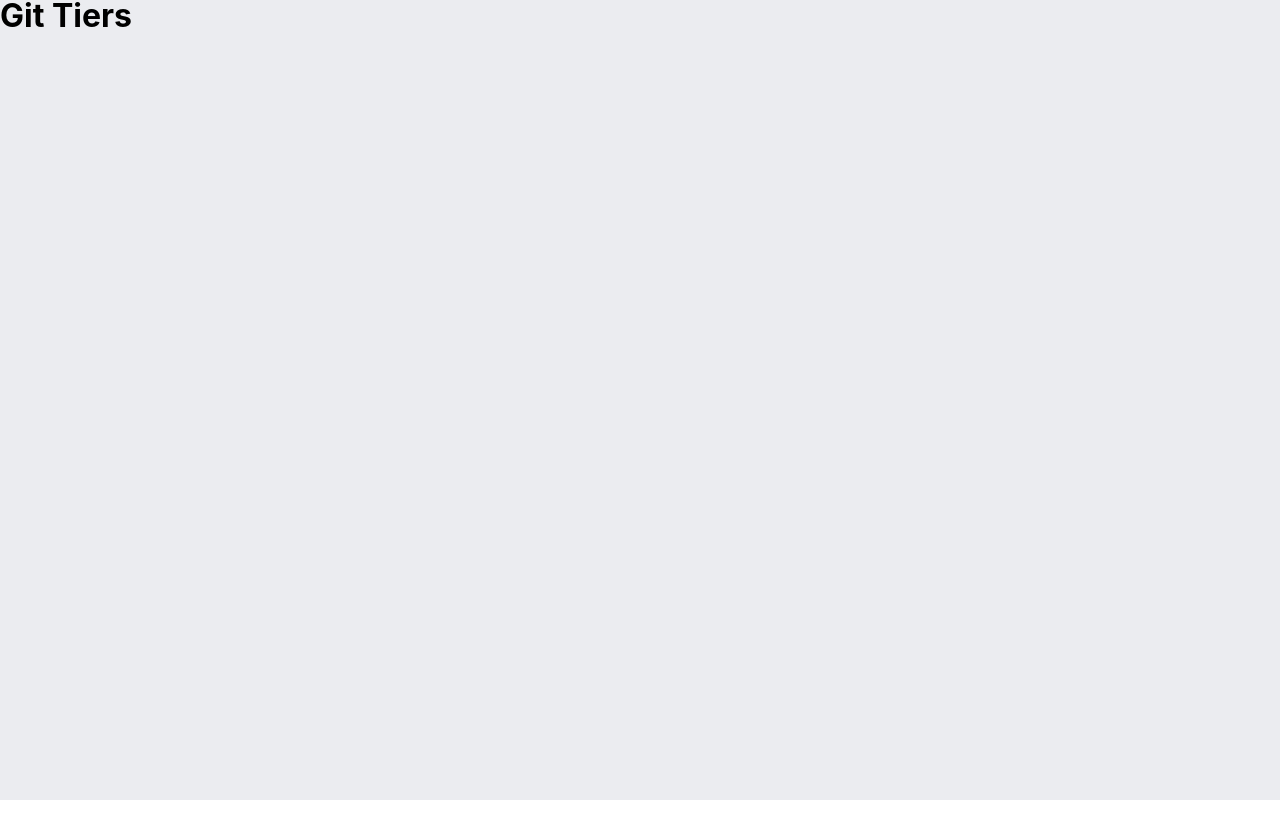
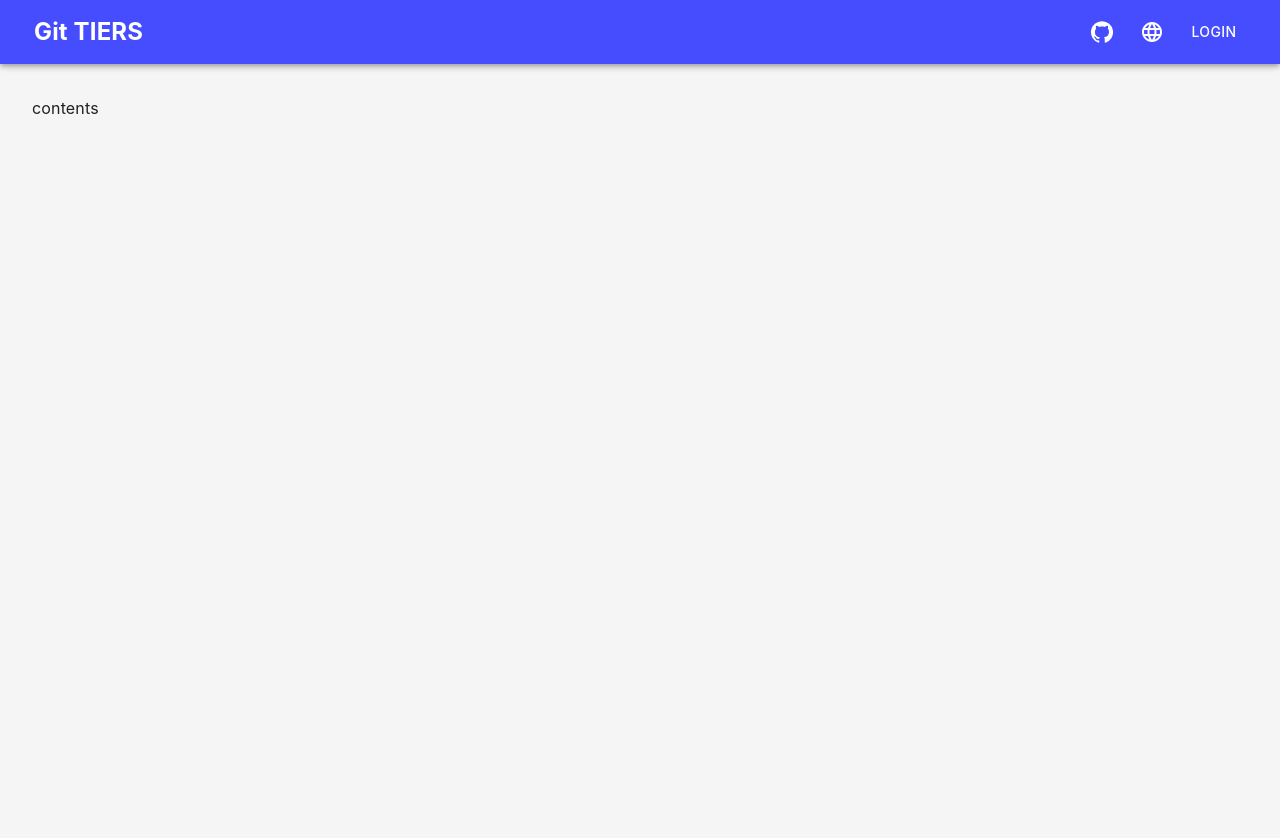
Before and after one commit to git-tiers/gittiers, a Next.js app: page / in a window 1280 px wide. Shown: the top 838 px of the page. Before the commit the page ends 800 px from the top, so only its background shows below. Built offline with nearby package versions, Linux system fonts and the light colour scheme.

Commit message:
feat: 공통 header 구현

```diff
--- a/src/app/layout.tsx
+++ b/src/app/layout.tsx
@@ -4,6 +4,8 @@
 import { Providers } from '@/app/provider';
 import '@/styles/globals.css';
 import '@/styles/reset.css';
+import { Header } from '@/components/common/Header';
+import { Container } from '@/components/common/Container';
 
 export const metadata: Metadata = {
   title: "Git Tiers",
@@ -19,7 +21,10 @@
     <html lang="ko">
       <body>
         <Providers>
-          {children}
+          <Header />
+          <Container>
+            {children}
+          </Container>
         </Providers>
       </body>
     </html>
--- a/src/app/page.tsx
+++ b/src/app/page.tsx
@@ -7,15 +7,13 @@
 export default function MainPage() {
   return (
     <S.Wrapper>
-      <h1>Git Tiers</h1>
+      contents
     </S.Wrapper>
   );
 }
 
 const S = {
   Wrapper: styled.div`
-    position: relative;
-    min-height: 100vh;
-    background-color: ${Color.Bg100};
+
   `,
 }
--- /dev/null
+++ b/src/components/common/Container.tsx
@@ -0,0 +1,28 @@
+'use client';
+
+import React from 'react';
+import Box from '@mui/material/Box';
+import Toolbar from '@mui/material/Toolbar';
+import styled from '@emotion/styled';
+
+import { Color } from '@/styles/color';
+
+export const Container = ({ children }: { children: React.ReactNode }) => {
+  return(
+    <Box component="main">
+      <Toolbar />
+      <S.Inner>
+        {children}
+      </S.Inner>
+    </Box>
+  )
+}
+
+const S = {
+  Inner: styled.div`
+    padding: 32px;
+    position: relative;
+    min-height: 100vh;
+    background-color: ${Color.Bg100};
+  `
+}
--- /dev/null
+++ b/src/components/common/Header.tsx
@@ -0,0 +1,138 @@
+'use client';
+
+import React, { useState } from 'react';
+import { useRouter } from 'next/navigation';
+import AppBar from '@mui/material/AppBar';
+import Box from '@mui/material/Box';
+import CssBaseline from '@mui/material/CssBaseline';
+import Divider from '@mui/material/Divider';
+import Drawer from '@mui/material/Drawer';
+import IconButton from '@mui/material/IconButton';
+import List from '@mui/material/List';
+import ListItem from '@mui/material/ListItem';
+import ListItemIcon from '@mui/material/ListItemIcon';
+import ListItemButton from '@mui/material/ListItemButton';
+import ListItemText from '@mui/material/ListItemText';
+import MenuIcon from '@mui/icons-material/Menu';
+import Toolbar from '@mui/material/Toolbar';
+import Button from '@mui/material/Button';
+import LanguageIcon from '@mui/icons-material/Language';
+import GitHubIcon from '@mui/icons-material/GitHub';
+import LoginIcon from '@mui/icons-material/Login';
+
+import { Color } from '@/styles/color';
+import { Logo } from '@/components/common/Logo';
+
+interface Props {
+  window?: () => Window;
+}
+
+const drawerWidth = 250;
+
+export const Header = (props: Props) => {
+  const { window } = props;
+  const router = useRouter();
+  const [mobileOpen, setMobileOpen] = useState<boolean>(false);
+
+  const handleDrawerToggle = () => {
+    setMobileOpen((prevState) => !prevState);
+  };
+
+  // mobile
+  const drawer = (
+    <Box onClick={handleDrawerToggle} sx={{ textAlign: 'left' }}>
+      <Box sx={{ padding: 2 }}>
+        <Logo />
+      </Box>
+      <Divider />
+      <List>
+        <ListItem>
+          <ListItemIcon style={{minWidth: "30px"}}>
+            <LoginIcon />
+          </ListItemIcon>
+          <ListItemButton sx={{ textAlign: 'left' }}>
+            <ListItemText primary="Login" />
+          </ListItemButton>
+        </ListItem>
+        <ListItem>
+          <ListItemIcon style={{minWidth: "30px"}}>
+            <LanguageIcon />
+          </ListItemIcon>
+          <ListItemButton sx={{ textAlign: 'left' }}>
+            <ListItemText primary="Language" />
+          </ListItemButton>
+        </ListItem>
+        <ListItem>
+          <ListItemIcon style={{minWidth: "30px"}}>
+            <GitHubIcon />
+          </ListItemIcon>
+          <ListItemButton sx={{ textAlign: 'left' }}>
+            <ListItemText primary="GitHub" />
+          </ListItemButton>
+        </ListItem>
+      </List>
+    </Box>
+  );
+
+  const container = window !== undefined ? () => window().document.body : undefined;
+
+  // pc
+  return (
+    <Box sx={{ display: 'flex'}}>
+      <CssBaseline />
+      <AppBar component="nav" style={{background: Color.Primary, padding: "0 10px"}}>
+        <Toolbar>
+          <IconButton
+            color="inherit"
+            aria-label="open drawer"
+            edge="start"
+            onClick={handleDrawerToggle}
+            sx={{ mr: 2, display: { sm: 'none' } }}
+          >
+            <MenuIcon />
+          </IconButton>
+          <div className="flex-box space-between">
+            <Logo />
+            <Box sx={{ display: { xs: 'none', sm: 'block' } }}>
+              <IconButton
+                sx={{ color: '#fff' }}
+                onClick={() => router.push('https://github.com/git-tiers/gittiers')}
+              >
+                <GitHubIcon />
+              </IconButton>
+              <IconButton
+                sx={{ color: '#fff', margin: '0 10px' }}
+                onClick={() => {}}
+              >
+                <LanguageIcon />
+              </IconButton>
+              <Button
+                sx={{ color: '#fff' }}
+                onClick={() => router.push('/login')}
+              >
+                Login
+              </Button>
+            </Box>
+          </div>
+        </Toolbar>
+      </AppBar>
+      <nav>
+        <Drawer
+          container={container}
+          variant="temporary"
+          open={mobileOpen}
+          onClose={handleDrawerToggle}
+          ModalProps={{
+            keepMounted: true,
+          }}
+          sx={{
+            display: { xs: 'block', sm: 'none' },
+            '& .MuiDrawer-paper': { boxSizing: 'border-box', width: drawerWidth },
+          }}
+        >
+          {drawer}
+        </Drawer>
+      </nav>
+    </Box>
+  );
+}
--- /dev/null
+++ b/src/components/common/Logo.tsx
@@ -0,0 +1,18 @@
+import styled from '@emotion/styled';
+import { useRouter } from 'next/navigation';
+
+export const Logo = () => {
+
+  const router = useRouter();
+
+  return(
+    <S.Logo onClick={() => router.push('/')}>Git TIERS</S.Logo>
+  )
+}
+
+const S = {
+  Logo: styled.h1`
+    font-size: 24px;
+    cursor: pointer;
+  `
+}
--- a/src/styles/color.ts
+++ b/src/styles/color.ts
@@ -1,9 +1,9 @@
 export const Color = {
   Primary: '#454DFF',
+  Primary2: '#EAEAFF',
+  Primary3: '#F0F8FF',
 
-  Blue100: '#3c78e1',
-
-  Red100: '#D72638',
+  Red100: '#F94439',
   Red200: '#d6163b',
 
   Green100: '#1B5E20',
@@ -20,7 +20,7 @@
   Black100: '#333333',
   Black200: '#666666',
 
-  Bg100: '#EBECF0',
+  Bg100: '#F5F5F5',
 
   SwaggerBlue: '#61affe',
   SwaggerGreen: '#49cc90',
--- a/src/styles/globals.css
+++ b/src/styles/globals.css
@@ -24,6 +24,24 @@
 a {
   color: inherit;
   text-decoration: none;
+}
+
+.flex-box{
+  display: flex;
+  align-items: center;
+  width: 100%;
+  &.space-between{
+    justify-content: space-between;
+  }
+  &.center{
+    justify-content: center;
+  }
+  &.start{
+    justify-content: flex-start;
+  }
+  &.end{
+    justify-content: flex-end;
+  }
 }
 
 @font-face {
```
